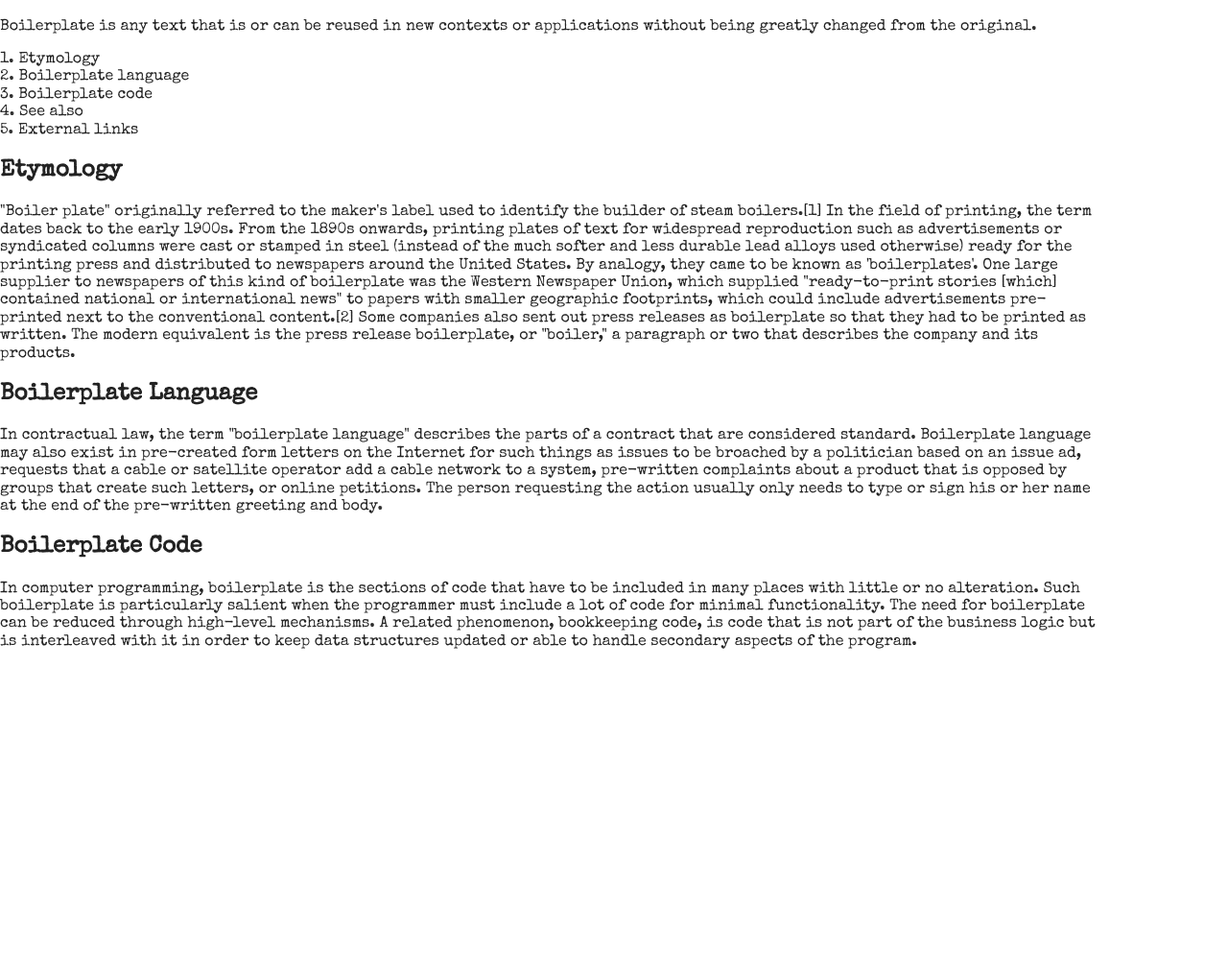
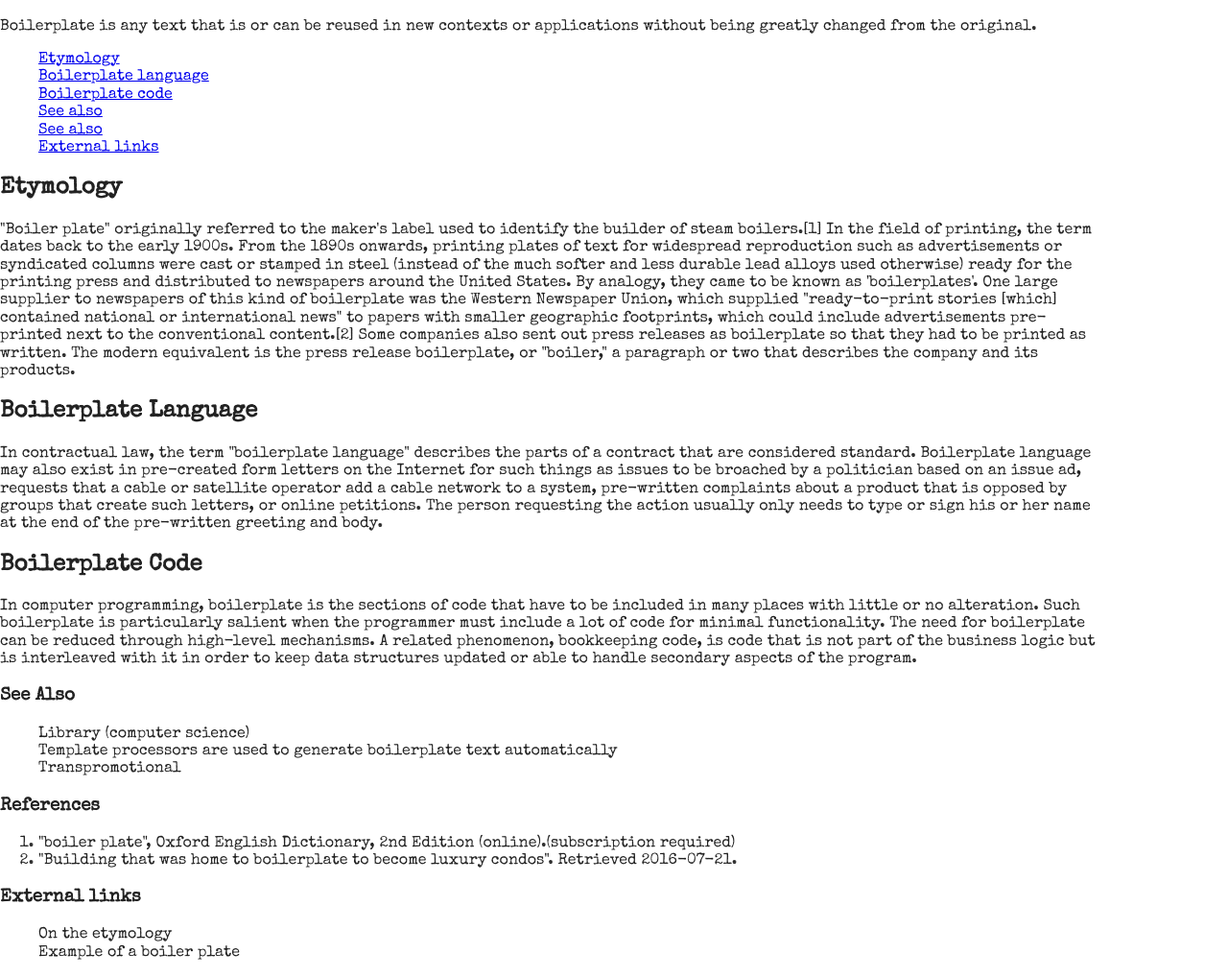
Before and after one commit to Rynestrm/AdvCssLab1, a website built with Parcel: page index.html in a window 1280 px wide. Shown: the part 61-1079 px from the top of the page at 96% size. Before the commit the page ends 800 px from the top, so only its background shows below. Built offline with nearby package versions, Linux system fonts and the light colour scheme.

Commit message:
added some CSS and JS

```diff
--- a/css/main.css
+++ b/css/main.css
@@ -15,16 +15,6 @@ html {
   color: #222;
   font-size: 1em;
   line-height: 1.4;
-  font-family: 'Special Elite', cursive;
-}
-
-body {
-  margin: 0 auto;
-  width: 90%;
-}
-
-li {
-  list-style: none;
 }
 
 
@@ -97,7 +87,16 @@ textarea {
 /* ==========================================================================
    Author's custom styles
    ========================================================================== */
+  body {
+    /* printing press like font */
+    font-family: 'Special Elite', cursive;
+    margin: 0 auto;
+    width: 90%;
+  }
 
+  ul>li {
+    list-style: none;
+  }
 /* ==========================================================================
    Helper classes
    ========================================================================== */
--- a/humans.txt
+++ b/humans.txt
@@ -3,11 +3,11 @@
 
 # TEAM
 
-    <name> -- <role> -- <twitter>
+    Ivan -- Developer --
 
 # THANKS
 
-    <name>
+    Scott McCrindle
 
 # TECHNOLOGY COLOPHON
 
--- a/index.html
+++ b/index.html
@@ -30,14 +30,17 @@
   <main>
     <p>Boilerplate is any text that is or can be reused in new contexts or applications without being greatly changed from the original.</p>
     <nav>
-      <li>1. Etymology</li>
-      <li>2. Boilerplate language</li>
-      <li>3. Boilerplate code</li>
-      <li>4. See also</li>
-      <li>5. External links</li>
+      <ul>
+        <li><a href="#etymology">Etymology</a></li>
+        <li><a href="#language">Boilerplate language</a></li>
+        <li><a href="#code">Boilerplate code</a></li>
+        <li><a href="#also">See also</a></li>
+        <li><a href="#references">See also</a></li>
+        <li><a href="#external">External links</a></li>
+      </ul>
     </nav>
     <section>
-      <h2>
+      <h2 id="etymology">
         Etymology
       </h2>
       <p class="">
@@ -47,13 +50,13 @@
 
         Some companies also sent out press releases as boilerplate so that they had to be printed as written. The modern equivalent is the press release boilerplate, or "boiler," a paragraph or two that describes the company and its products.
       </p>
-      <h2>Boilerplate Language</h2>
+      <h2 id="language">Boilerplate Language</h2>
       <p class="">
         In contractual law, the term "boilerplate language" describes the parts of a contract that are considered standard.
 
         Boilerplate language may also exist in pre-created form letters on the Internet for such things as issues to be broached by a politician based on an issue ad, requests that a cable or satellite operator add a cable network to a system, pre-written complaints about a product that is opposed by groups that create such letters, or online petitions. The person requesting the action usually only needs to type or sign his or her name at the end of the pre-written greeting and body.
       </p>
-      <h2>Boilerplate Code</h2>
+      <h2 id="code">Boilerplate Code</h2>
       <p class="">
         In computer programming, boilerplate is the sections of code that have to be included in many places with little or no alteration. Such boilerplate is particularly salient when the programmer must include a lot of code for minimal functionality. The need for boilerplate can be reduced through high-level mechanisms.
 
@@ -61,8 +64,31 @@
         </p>
     </section>
     <section>
+      <h3 id="also">See Also</h3>
+      <ul>
+        <li>Library (computer science)</li>
+        <li>Template processors are used to generate boilerplate text automatically</li>
+        <li>Transpromotional</li>
+      </ul>
+      <h3 id="references">References</h3>
+      <ol>
+        <li>"boiler plate", Oxford English Dictionary, 2nd Edition (online).(subscription required)</li>
+        <li>"Building that was home to boilerplate to become luxury condos". Retrieved 2016-07-21.</li>
+      </ol>
 
-    </section>
+      <h3 id="external">External links</h3>
+      <ul>
+        <li>On the etymology</li>
+        <li>Example of a boiler plate</li>
+      </ul>
+
+    <!-- helper class used -->
+  </section>
+  <footer>
+    <p class="footerNote">
+      source: http://en.wikipedia.org/wiki/Boilerplate_(text)
+    </p>
+  </footer>
   </main>
   <script src="js/vendor/modernizr-3.11.2.min.js"></script>
   <script src="js/plugins.js"></script>
--- a/js/main.js
+++ b/js/main.js
@@ -0,0 +1,8 @@
+// function to add a class
+function hideElement() {
+    let hidden = document.querySelector(".footerNote");
+    hidden.classList.add("hidden");
+}
+
+// runs on page load
+hideElement();
```
